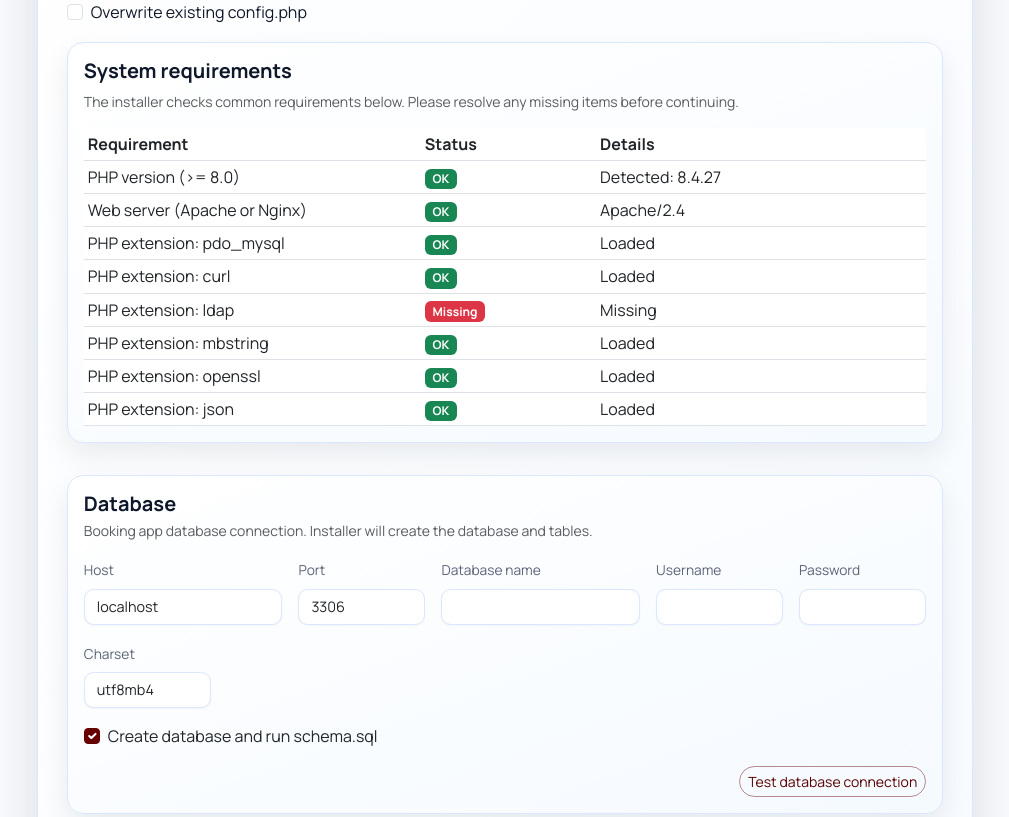
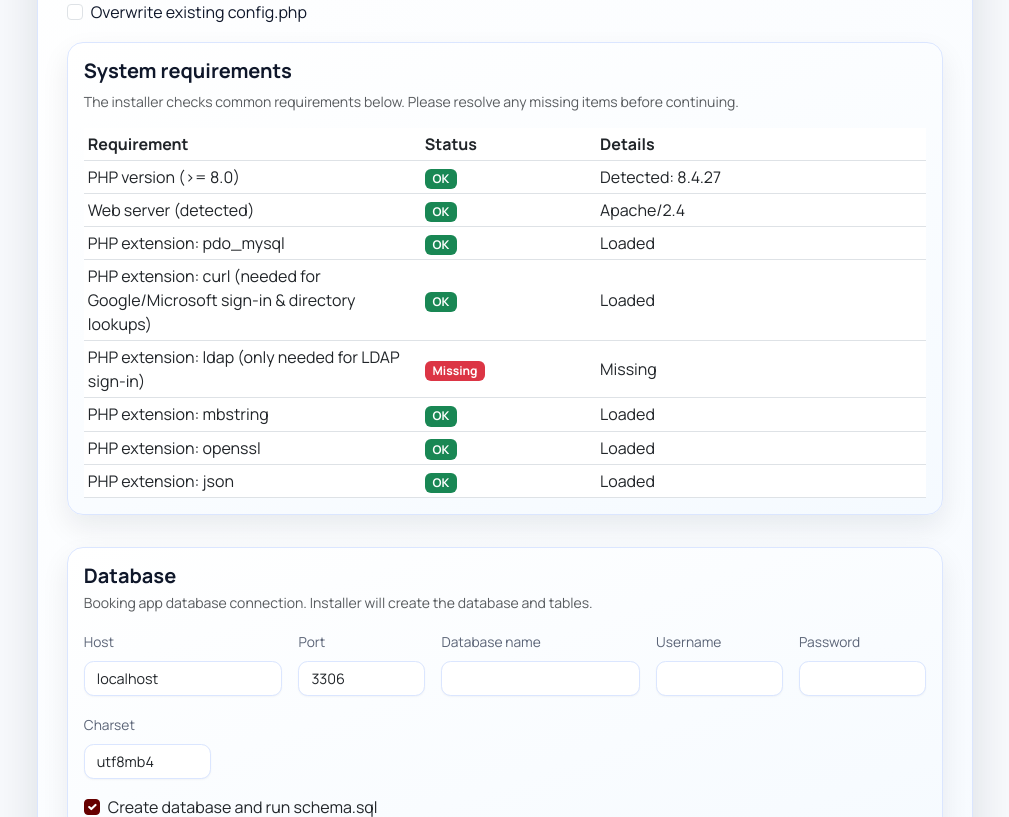
Before and after one commit to JSY-Ben/KitGrab, a PHP site: page /install/install.php in a window 1280 px wide. Shown: the part 208-1025 px from the top of the page, without its empty margins (135-1144 px from the left). Run offline with PHP 8.4, Linux system fonts and the light colour scheme.

Commit message:
Updated System Requirements

```diff
--- a/public/install/install.php
+++ b/public/install/install.php
@@ -71,9 +71,9 @@ $requirements = [
         'passing' => version_compare(PHP_VERSION, '8.0.0', '>='),
     ],
     [
-        'label'   => 'Web server (Apache or Nginx)',
+        'label'   => 'Web server (detected)',
         'detail'  => $serverSoftware !== '' ? $serverSoftware : 'Unknown',
-        'passing' => stripos($serverSoftware, 'apache') !== false || stripos($serverSoftware, 'nginx') !== false,
+        'passing' => true,
     ],
     [
         'label'   => 'PHP extension: pdo_mysql',
@@ -81,12 +81,12 @@ $requirements = [
         'passing' => extension_loaded('pdo_mysql'),
     ],
     [
-        'label'   => 'PHP extension: curl',
+        'label'   => 'PHP extension: curl (needed for Google/Microsoft sign-in & directory lookups)',
         'detail'  => extension_loaded('curl') ? 'Loaded' : 'Missing',
         'passing' => extension_loaded('curl'),
     ],
     [
-        'label'   => 'PHP extension: ldap',
+        'label'   => 'PHP extension: ldap (only needed for LDAP sign-in)',
         'detail'  => extension_loaded('ldap') ? 'Loaded' : 'Missing',
         'passing' => extension_loaded('ldap'),
     ],
```
Also changed, not shown: 2 other files.
